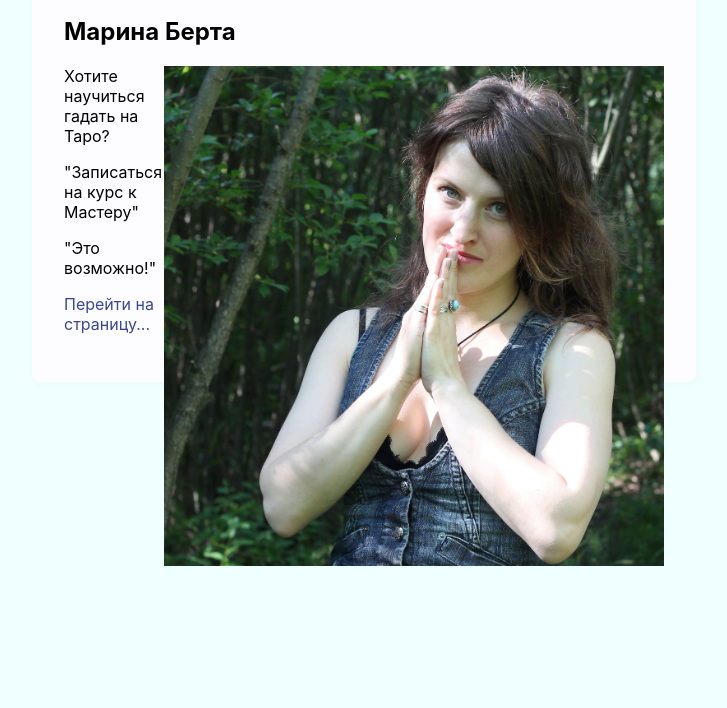
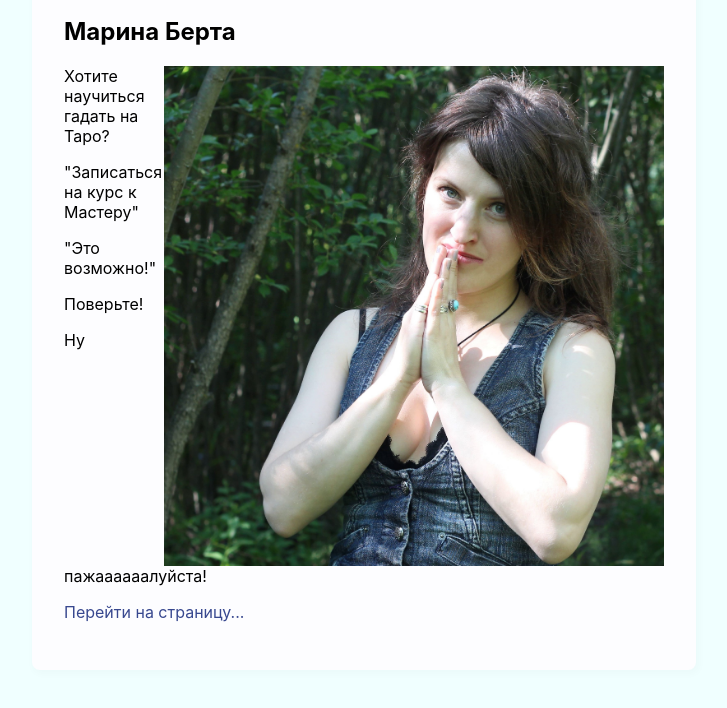
Before and after one commit to argentybird/beginning, a plain HTML site: page таро.html in a window 1280 px wide. Shown: the part 226-934 px from the top of the page, without its empty margins (276-1003 px from the left). Before the commit the page ends 800 px from the top, so only its background shows below. Drawn offline with Linux system fonts and the light colour scheme.

Commit message:
ну пажалуйстаааа

```diff
--- a/таро.html
+++ b/таро.html
@@ -45,6 +45,8 @@
       <p>Хотите научиться гадать на Таро?</p>
       <p>"Записаться на курс к Мастеру"</p>
       <p>"Это возможно!"</p>
+      <p>Поверьте!</p>
+      <p>Ну пажаааааалуйста!</p>
       <p><a href="https://www.vk.com/lilamsk">Перейти на страницу...</a></p>
     </div>
   </body>
```
